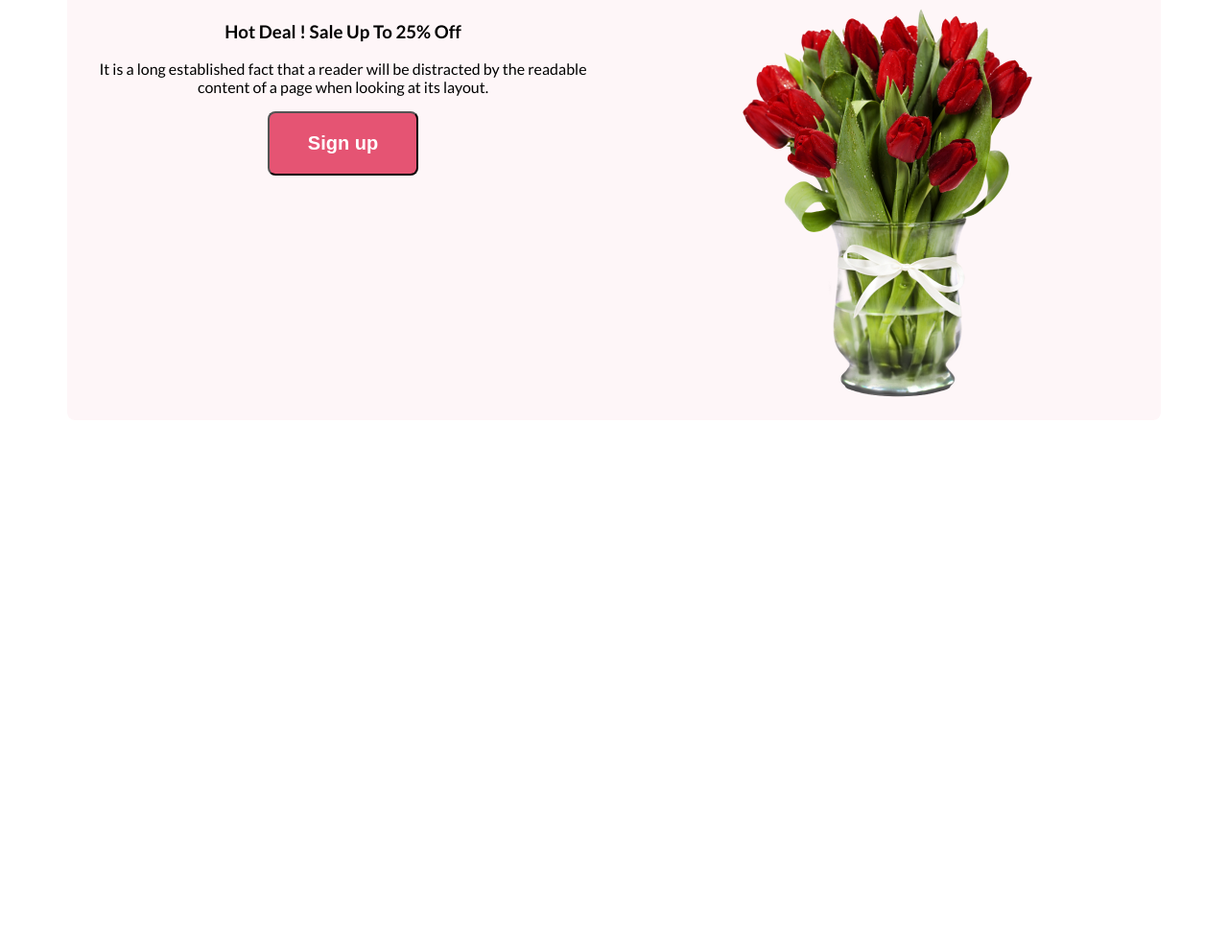
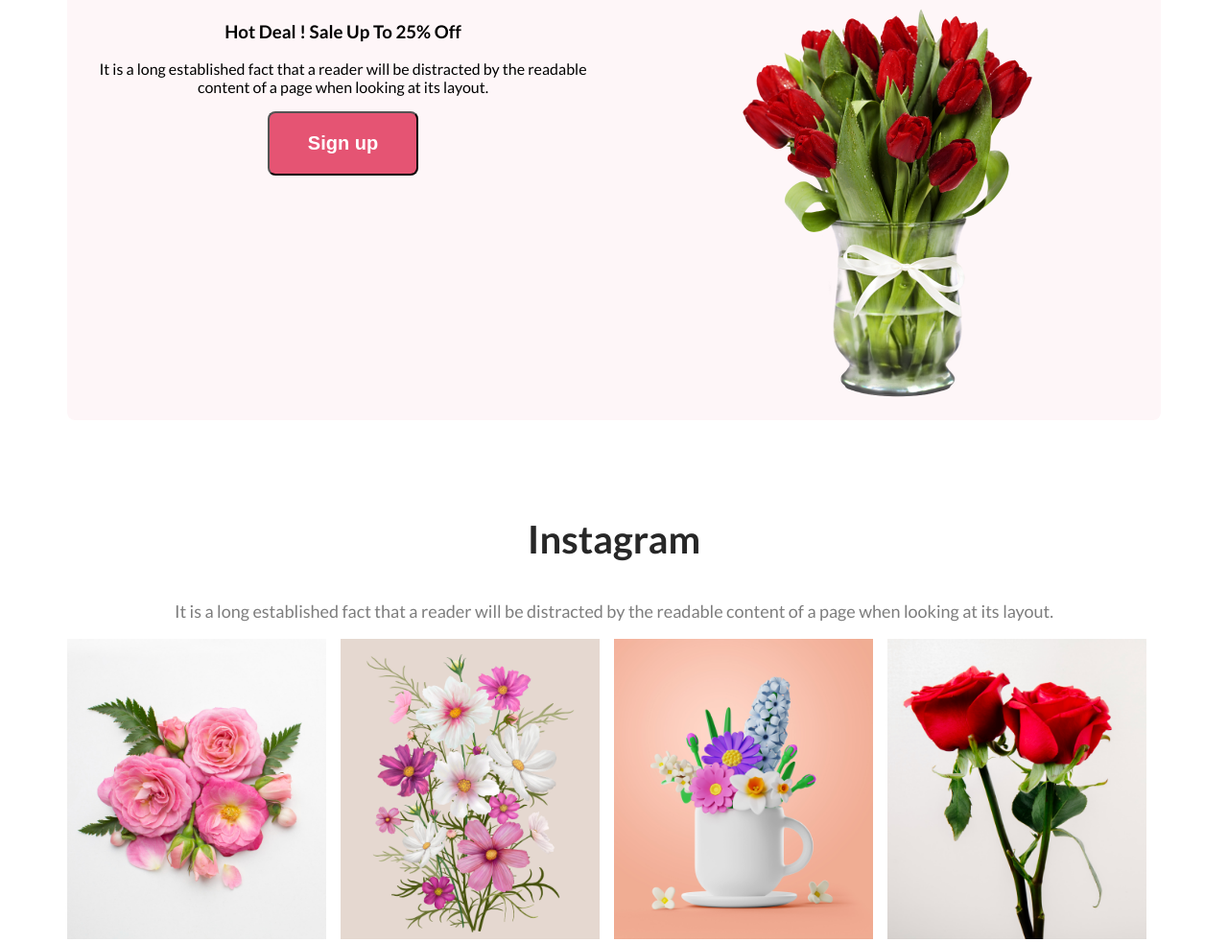
Before and after one commit to antim001/flower-website, a plain HTML site: page index.html in a window 1280 px wide. Shown: the part 2124-3106 px from the top of the page at 96% size. Before the commit the page ends 2562 px from the top, so only its background shows below. Drawn offline with Linux system fonts and the light colour scheme.

Commit message:
instagram section added

```diff
--- a/index.html
+++ b/index.html
@@ -77,6 +77,25 @@
                     </div>
             </div>
            </section>
+           <sction class="instagram">
+                <h3 class="insta-title">Instagram</h3>
+                <p class="insta-des">It is a long established fact that a reader will be distracted by the readable content of a page when looking at its layout.</p>
+                <div class="insta-container">
+
+                    <div class="insta-item">
+                        <img src="Flower Asset/Flower 01.png" alt="">
+                    </div>
+                    <div class="insta-item">
+                        <img src="Flower Asset/Rectangle 4.png" alt="">
+                    </div>
+                    <div class="insta-item">
+                        <img src="Flower Asset/Rectangle 5.png" alt="">
+                    </div>
+                    <div class="insta-item">
+                        <img src="Flower Asset/Rectangle 6.png" alt="">
+                    </div>
+                </div>
+           </sction>
     </main>
     <footer></footer>
 </body>
--- a/style/style.css
+++ b/style/style.css
@@ -155,3 +155,22 @@ background: rgba(229, 84, 115, 0.05);
     max-width: 100%;
     height: auto;
   }
+  .insta-title{
+    margin-top: 100px;
+    color: #272727;
+text-align: center;
+font-size: 40px;
+font-weight: 800;
+}
+.insta-des{
+    color: rgba(39, 39, 39, 0.60);
+text-align: center;
+font-size: 18px;
+font-weight: 400;
+}
+.insta-container{
+    display: flex;
+   }
+.insta-item{
+      margin-right: 15px;
+   }
```
